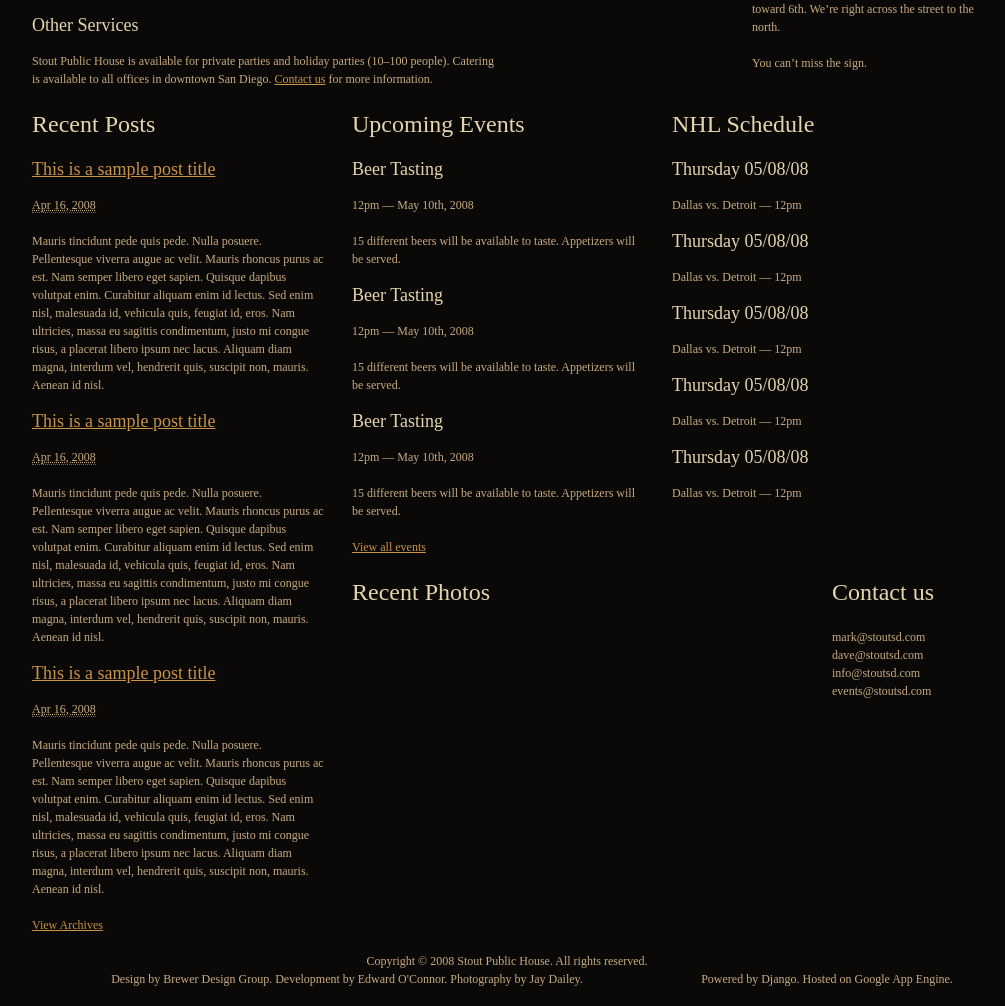
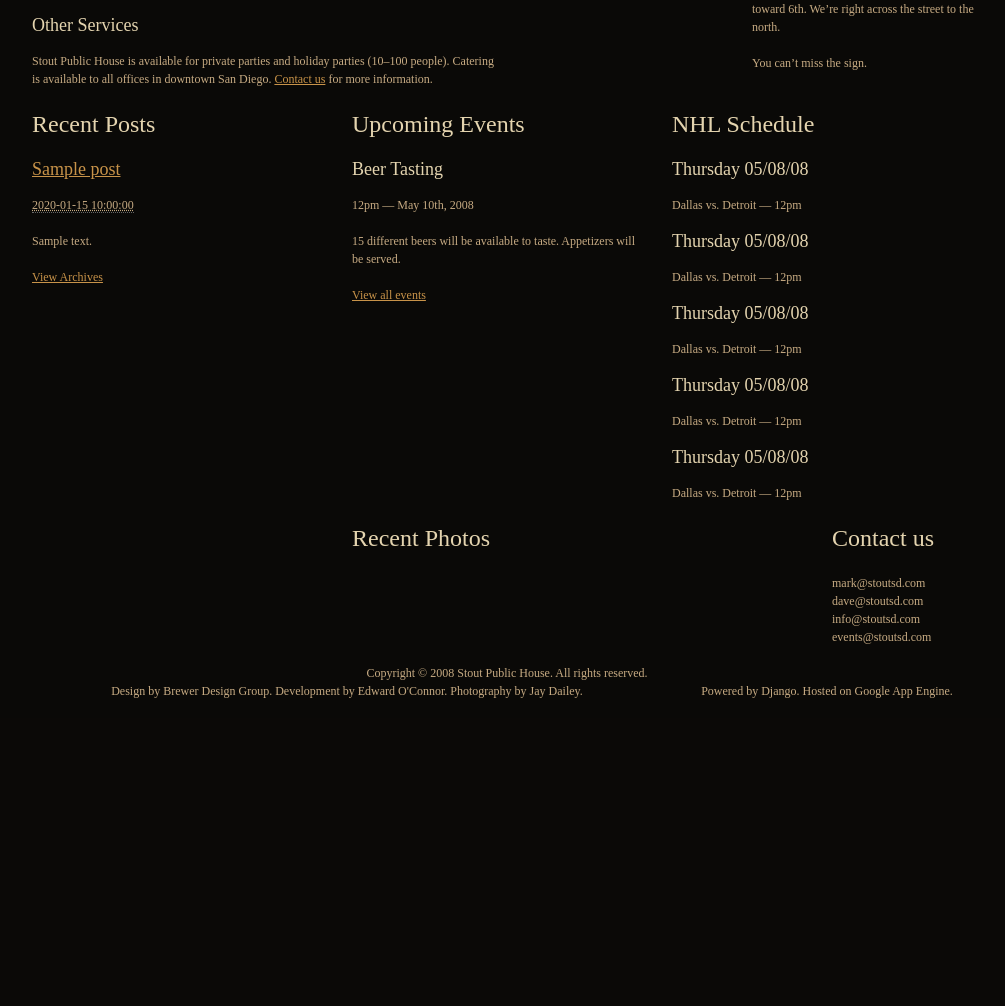
Before and after one commit to hober/stoutsd, a Python web app: template stoutsd/templates/home.html in a window 1280 px wide. Shown: the part 615-1621 px from the top of the page, without its empty margins (133-1138 px from the left). After the commit the page ends 1313 px from the top, so only its background shows below. Run offline with Jinja, Linux system fonts and the light colour scheme; the template is opened without the code that fills it: most values are stand-ins (such as "Sample title", 1, 10 or a date in 2020).

Commit message:
started templatizing things.

```diff
--- a/stoutsd/templates/home.html
+++ b/stoutsd/templates/home.html
@@ -2,15 +2,15 @@
 <html xmlns="http://www.w3.org/1999/xhtml" lang="en">
   <head>
     <title>Stout Public House, San Diego, CA</title>
-    <link rel="stylesheet" href="../../css/blueprint/screen.css" type="text/css" media="screen, projection" />
-    <link rel="stylesheet" href="../../css/blueprint/print.css" type="text/css" media="print" />
+    <link rel="stylesheet" href="/css/blueprint/screen.css" type="text/css" media="screen, projection" />
+    <link rel="stylesheet" href="/css/blueprint/print.css" type="text/css" media="print" />
     <!--[if IE]>
-      <link rel="stylesheet" href="../../css/blueprint/ie.css" type="text/css" media="screen, projection" />
+      <link rel="stylesheet" href="/css/blueprint/ie.css" type="text/css" media="screen, projection" />
     <![endif]-->
-    <link rel="stylesheet" href="../../css/screen.css" type="text/css" media="screen, projection" />
-    <link rel="stylesheet" href="../../css/print.css" type="text/css" media="print" />
+    <link rel="stylesheet" href="/css/screen.css" type="text/css" media="screen, projection" />
+    <link rel="stylesheet" href="/css/print.css" type="text/css" media="print" />
     <!--[if IE]>
-      <link rel="stylesheet" href="../../css/ie.css" type="text/css" media="screen, projection" />
+      <link rel="stylesheet" href="/css/ie.css" type="text/css" media="screen, projection" />
     <![endif]-->
   </head>
   <body>
@@ -104,57 +104,15 @@
         <div id="blog" class="span-8">
           <h2>Recent Posts</h2>
           <ol class="hfeed nobullets noindent">
+            {% for post in posts %}
             <li class="hentry">
-              <h3 class="entry-title"><a>This is a sample post title</a></h3>
-              <p><abbr title="" class="published">Apr 16, 2008</abbr></p>
+              <h3 class="entry-title"><a href="{{ post.link }}">{{ post.title }}</a></h3>
+              <p><abbr title="{{ post.published }}" class="published">{{ post.published }}</abbr></p>
               <div class="entry-content">
-                <p>
-                  Mauris tincidunt pede quis pede. Nulla posuere.
-                  Pellentesque viverra augue ac velit. Mauris rhoncus
-                  purus ac est. Nam semper libero eget sapien. Quisque
-                  dapibus volutpat enim. Curabitur aliquam enim id
-                  lectus. Sed enim nisl, malesuada id, vehicula quis,
-                  feugiat id, eros. Nam ultricies, massa eu sagittis
-                  condimentum, justo mi congue risus, a placerat libero
-                  ipsum nec lacus. Aliquam diam magna, interdum vel,
-                  hendrerit quis, suscipit non, mauris. Aenean id nisl.
-                </p>
+                {{ post.content }}
               </div>
             </li>
-            <li class="hentry">
-              <h3 class="entry-title"><a>This is a sample post title</a></h3>
-              <p><abbr title="" class="published">Apr 16, 2008</abbr></p>
-              <div class="entry-content">
-                <p>
-                  Mauris tincidunt pede quis pede. Nulla posuere.
-                  Pellentesque viverra augue ac velit. Mauris rhoncus
-                  purus ac est. Nam semper libero eget sapien. Quisque
-                  dapibus volutpat enim. Curabitur aliquam enim id
-                  lectus. Sed enim nisl, malesuada id, vehicula quis,
-                  feugiat id, eros. Nam ultricies, massa eu sagittis
-                  condimentum, justo mi congue risus, a placerat libero
-                  ipsum nec lacus. Aliquam diam magna, interdum vel,
-                  hendrerit quis, suscipit non, mauris. Aenean id nisl.
-                </p>
-              </div>
-            </li>
-            <li class="hentry">
-              <h3 class="entry-title"><a>This is a sample post title</a></h3>
-              <p><abbr title="" class="published">Apr 16, 2008</abbr></p>
-              <div class="entry-content">
-                <p>
-                  Mauris tincidunt pede quis pede. Nulla posuere.
-                  Pellentesque viverra augue ac velit. Mauris rhoncus
-                  purus ac est. Nam semper libero eget sapien. Quisque
-                  dapibus volutpat enim. Curabitur aliquam enim id
-                  lectus. Sed enim nisl, malesuada id, vehicula quis,
-                  feugiat id, eros. Nam ultricies, massa eu sagittis
-                  condimentum, justo mi congue risus, a placerat libero
-                  ipsum nec lacus. Aliquam diam magna, interdum vel,
-                  hendrerit quis, suscipit non, mauris. Aenean id nisl.
-                </p>
-              </div>
-            </li>
+            {% endfor %}
           </ol>
           <p><a>View Archives</a></p>
         </div>
@@ -163,6 +121,7 @@
             <div id="events" class="span-8">
               <h2>Upcoming Events</h2>
               <ol class="vcalendar nobullets noindent">
+                {% for event in events %}
                 <li class="vevent">
                   <h3>Beer Tasting</h3>
                   <p>12pm &#8212; May 10th, 2008</p>
@@ -171,22 +130,7 @@
                     Appetizers will be served.
                   </p>
                 </li>
-                <li class="vevent">
-                  <h3>Beer Tasting</h3>
-                  <p>12pm &#8212; May 10th, 2008</p>
-                  <p>
-                    15 different beers will be available to taste.
-                    Appetizers will be served.
-                  </p>
-                </li>
-                <li class="vevent">
-                  <h3>Beer Tasting</h3>
-                  <p>12pm &#8212; May 10th, 2008</p>
-                  <p>
-                    15 different beers will be available to taste.
-                    Appetizers will be served.
-                  </p>
-                </li>
+                {% endfor %}
               </ol>
               <p><a>View all events</a></p>
             </div>
```
